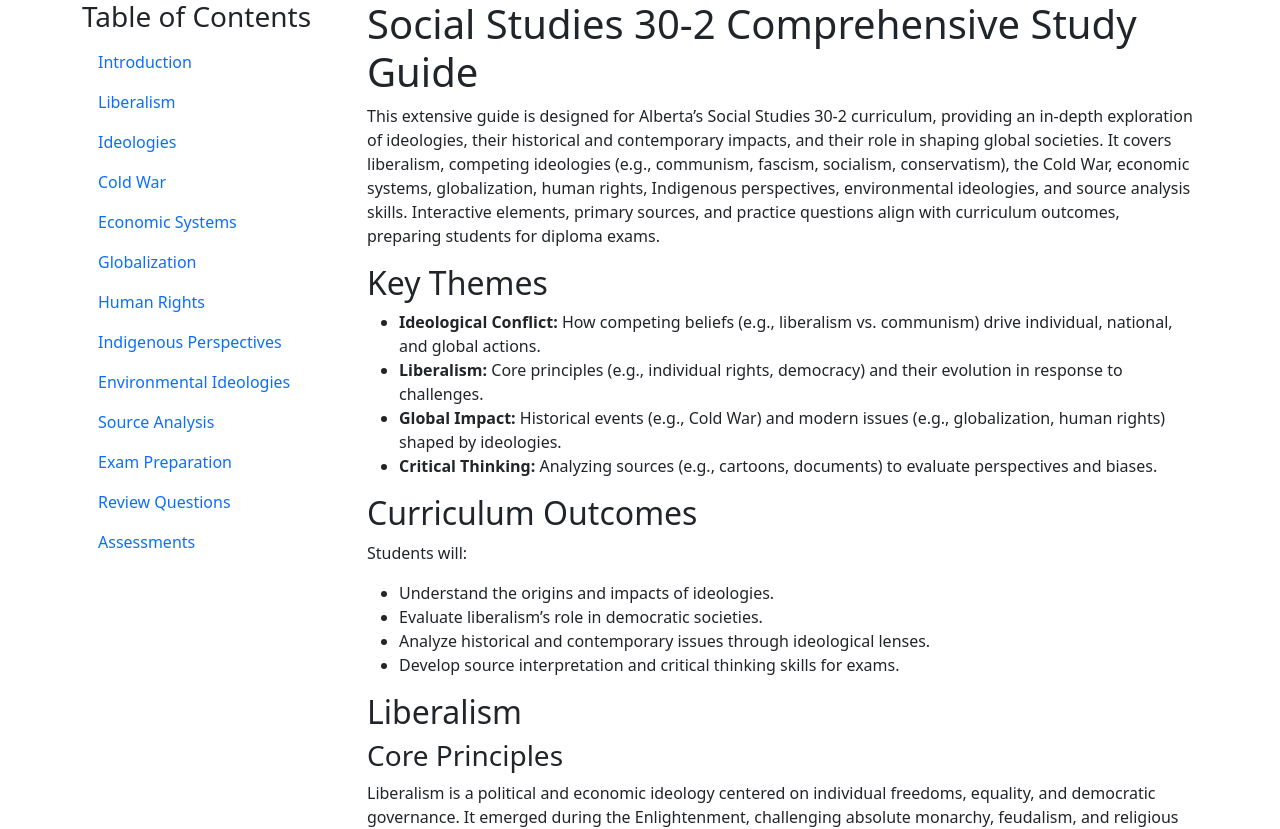
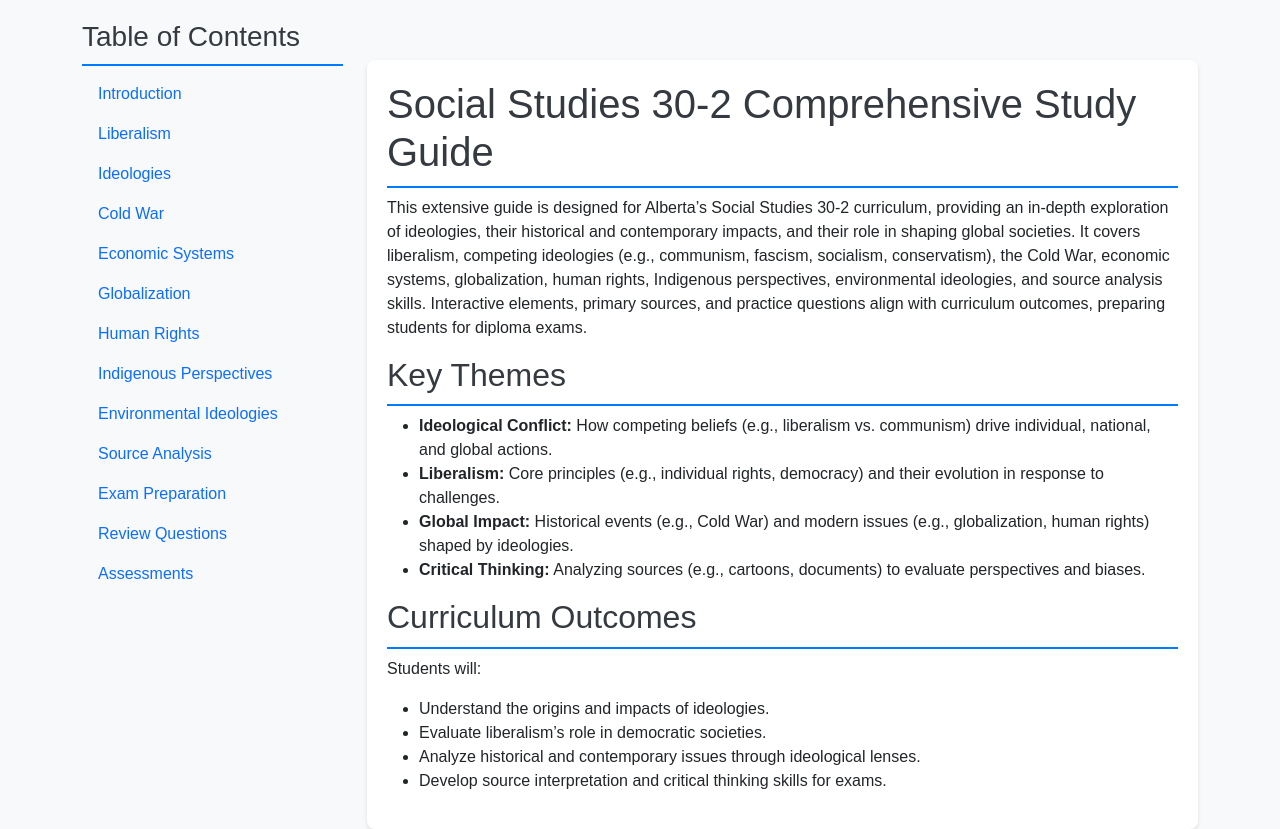
Before and after one commit to a2z453/SocialStudies30-2Study, a Next.js app: page / in a window 1280 px wide. Shown: the top 829 px of the page. Built offline with nearby package versions, Linux system fonts and the light colour scheme.

Commit message:
Sixth Commit

```diff
--- /dev/null
+++ b/pages/_app.js
@@ -0,0 +1,8 @@
+// pages/_app.js
+import '@/styles/globals.css'; // Use '@/...' if using path aliases
+// or
+// import '../styles/globals.css'; // If not using aliases
+
+export default function MyApp({ Component, pageProps }) {
+  return <Component {...pageProps} />;
+}
```
